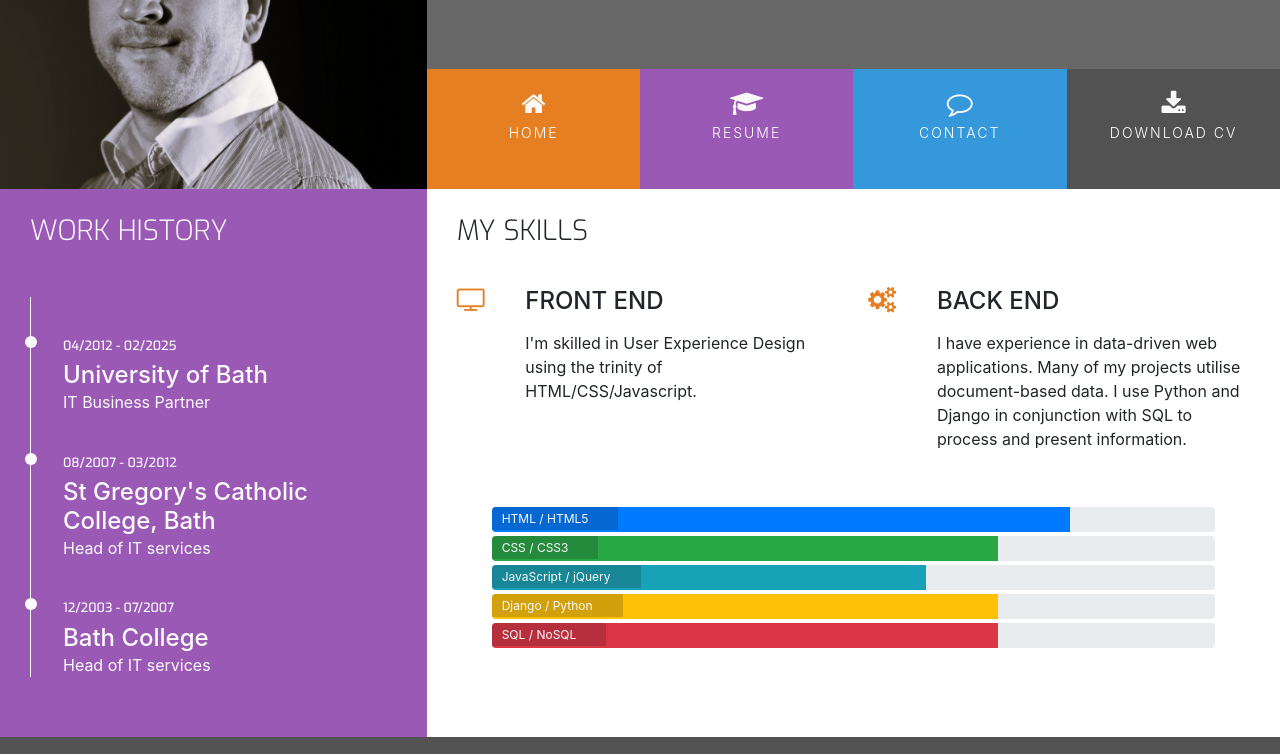
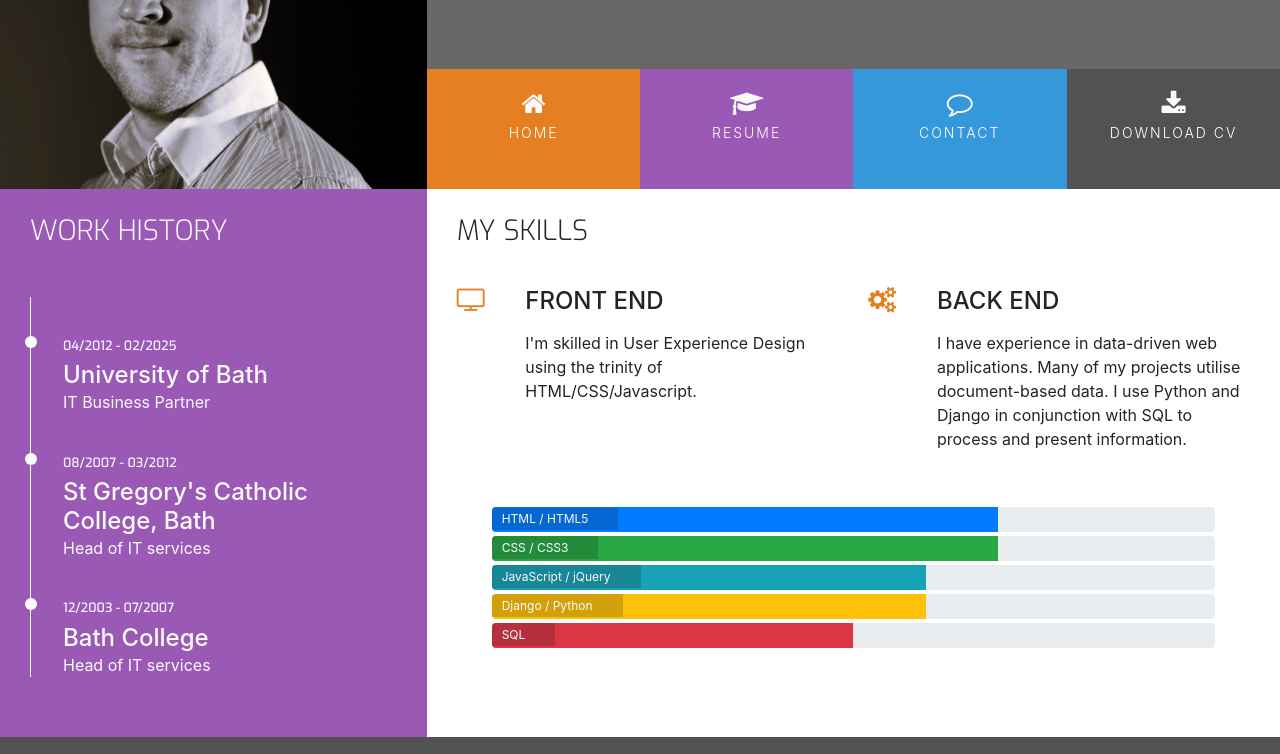
Before and after one commit to JohnWGardner/CV, a plain HTML site: page resume.html in a window 1280 px wide. Shown: the part 180-934 px from the top of the page. Drawn offline with nearby package versions, Linux system fonts and the light colour scheme.

Commit message:
update resume section

```diff
--- a/resume.html
+++ b/resume.html
@@ -104,8 +104,8 @@
                 <div class="row progress-section">
                     <div class="col">
                         <div class="progress">
-                            <div class="progress-bar" role="progressbar" aria-valuenow="90" aria-valuemin="0" aria-valuemax="100" style="width:80%;">
-                                <span class="sr-only">80% complete</span>
+                            <div class="progress-bar" role="progressbar" aria-valuenow="90" aria-valuemin="0" aria-valuemax="100" style="width:70%;">
+                                <span class="sr-only">70% complete</span>
                             </div>
                             <span class="progress-type">HTML / HTML5</span>
                         </div>
@@ -122,16 +122,16 @@
                             <span class="progress-type">JavaScript / jQuery</span>
                         </div>
                         <div class="progress">
-                            <div class="progress-bar bg-warning" role="progressbar" aria-valuenow="80" aria-valuemin="0" aria-valuemax="100" style="width:70%;">
-                                <span class="sr-only">70% complete</span>
+                            <div class="progress-bar bg-warning" role="progressbar" aria-valuenow="80" aria-valuemin="0" aria-valuemax="100" style="width:60%;">
+                                <span class="sr-only">60% complete</span>
                             </div>
                             <span class="progress-type">Django / Python</span>
                         </div>
                         <div class="progress">
-                            <div class="progress-bar bg-danger" role="progressbar" aria-valuenow="80" aria-valuemin="0" aria-valuemax="100" style="width:70%;">
-                                <span class="sr-only">70% complete</span>
+                            <div class="progress-bar bg-danger" role="progressbar" aria-valuenow="80" aria-valuemin="0" aria-valuemax="100" style="width:50%;">
+                                <span class="sr-only">50% complete</span>
                             </div>
-                            <span class="progress-type">SQL / NoSQL</span>
+                            <span class="progress-type">SQL</span>
                         </div>
                     </div>
                 </div>
```
